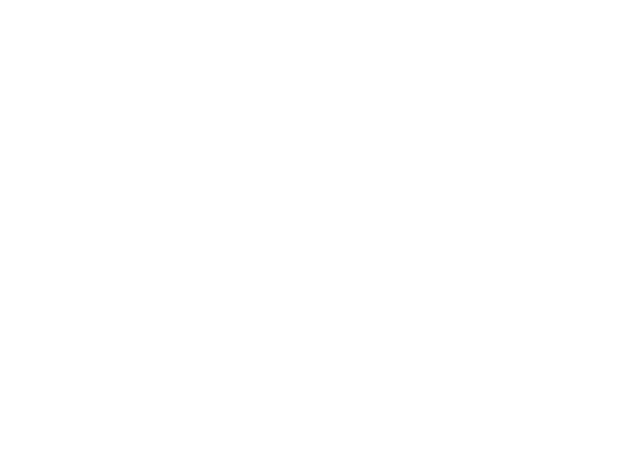
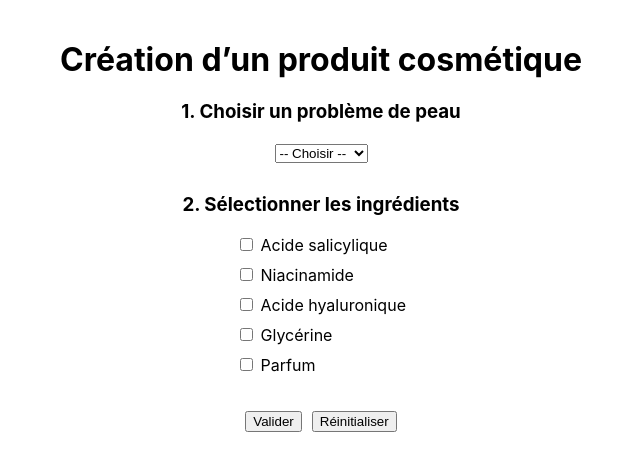
Before and after one commit to Es-saiydy/cosmetic-lab, a React (Create React App) app in the folder frontend/: page /creation-produit in a window 1280 px wide. Before the commit this address had no page. Shown: the top 470 px of the page, without its empty margins (319-959 px from the left). Built offline with nearby package versions, Linux system fonts and the light colour scheme; sample sign-in values are in the browser's storage.

Commit message:
mini-jeu creation produit + sauvegarde score + page resultat

```diff
--- a/frontend/src/App.js
+++ b/frontend/src/App.js
@@ -3,14 +3,18 @@ import Login from "./pages/Login";
 import Register from "./pages/Register";
 import Dashboard from "./pages/Dashboard";
 import ProtectedRoute from "./components/ProtectedRoute";
+import CreationProduit from "./pages/CreationProduit";
+import Resultat from "./pages/Resultat";
+
 
 function App() {
   return (
     <Router>
       <Routes>
-        <Route path="/" element={<Navigate to="/login" />} />
+        <Route path="/" element={<Navigate to="/login" replace />} />
         <Route path="/login" element={<Login />} />
         <Route path="/register" element={<Register />} />
+        <Route path="/resultat" element={<Resultat />} />
 
         <Route
           path="/dashboard"
@@ -20,6 +24,14 @@ function App() {
             </ProtectedRoute>
           }
         />
+        <Route
+          path="/creation-produit"
+          element={
+            <ProtectedRoute>
+              <CreationProduit />
+            </ProtectedRoute>
+          }
+        />
       </Routes>
     </Router>
   );
--- /dev/null
+++ b/frontend/src/api.js
@@ -0,0 +1,3 @@
+const API_URL = "http://localhost:5001";
+
+export default API_URL;
--- a/frontend/src/components/ProtectedRoute.jsx
+++ b/frontend/src/components/ProtectedRoute.jsx
@@ -4,7 +4,7 @@ function ProtectedRoute({ children }) {
   const token = localStorage.getItem("token");
 
   if (!token) {
-    return <Navigate to="/login" />;
+    return <Navigate to="/login" replace />;
   }
 
   return children;
--- /dev/null
+++ b/frontend/src/pages/CreationProduit.jsx
@@ -0,0 +1,251 @@
+import { useState } from "react";
+import API_URL from "../api";
+import { useNavigate } from "react-router-dom";
+
+function CreationProduit() {
+  const [probleme, setProbleme] = useState("");
+  const [ingredientsSelectionnes, setIngredientsSelectionnes] = useState([]);
+  const [score, setScore] = useState(null);
+  const [message, setMessage] = useState("");
+  const [sauvegardeMessage, setSauvegardeMessage] = useState("");
+  const navigate = useNavigate();
+
+  const ingredients = [
+    { id: 1, nom: "Acide salicylique" },
+    { id: 2, nom: "Niacinamide" },
+    { id: 3, nom: "Acide hyaluronique" },
+    { id: 4, nom: "Glycérine" },
+    { id: 5, nom: "Parfum" },
+  ];
+
+  const handleIngredientChange = (ingredientNom) => {
+    if (ingredientsSelectionnes.includes(ingredientNom)) {
+      setIngredientsSelectionnes(
+        ingredientsSelectionnes.filter((item) => item !== ingredientNom)
+      );
+    } else {
+      setIngredientsSelectionnes([...ingredientsSelectionnes, ingredientNom]);
+    }
+  };
+
+  const calculerScore = () => {
+    let nouveauScore = 0;
+
+    if (probleme === "acne") {
+      if (ingredientsSelectionnes.includes("Acide salicylique")) nouveauScore += 5;
+      if (ingredientsSelectionnes.includes("Niacinamide")) nouveauScore += 5;
+      if (ingredientsSelectionnes.includes("Acide hyaluronique")) nouveauScore += 1;
+      if (ingredientsSelectionnes.includes("Glycérine")) nouveauScore += 1;
+    }
+
+    if (probleme === "seche") {
+      if (ingredientsSelectionnes.includes("Acide hyaluronique")) nouveauScore += 5;
+      if (ingredientsSelectionnes.includes("Glycérine")) nouveauScore += 5;
+      if (ingredientsSelectionnes.includes("Niacinamide")) nouveauScore += 1;
+      if (ingredientsSelectionnes.includes("Acide salicylique")) nouveauScore += 0;
+    }
+
+    if (ingredientsSelectionnes.includes("Parfum")) {
+      nouveauScore -= 1;
+    }
+
+    if (nouveauScore < 0) {
+      nouveauScore = 0;
+    }
+
+    return nouveauScore;
+  };
+
+  const handleValidation = async () => {
+    setSauvegardeMessage("");
+
+    if (!probleme) {
+      setMessage("Veuillez choisir un problème de peau.");
+      setScore(null);
+      return;
+    }
+
+    if (ingredientsSelectionnes.length === 0) {
+      setMessage("Veuillez sélectionner au moins un ingrédient.");
+      setScore(null);
+      return;
+    }
+
+    const nouveauScore = calculerScore();
+    setScore(nouveauScore);
+
+    if (nouveauScore >= 8) {
+      setMessage("Très bon choix d’ingrédients.");
+    } else if (nouveauScore >= 5) {
+      setMessage("Choix correct, mais améliorable.");
+    } else {
+      setMessage("Choix peu adapté au problème de peau.");
+    }
+
+    try {
+      const user = JSON.parse(localStorage.getItem("user"));
+      const token = localStorage.getItem("token");
+
+      console.log("API_URL =", API_URL);
+      console.log("user =", user);
+      console.log("token =", token);
+      console.log("url partie =", `${API_URL}/api/games/parties`);
+      console.log("url score =", `${API_URL}/api/games/scores`);
+
+      if (!user || !user.id) {
+        setSauvegardeMessage("Utilisateur non trouvé dans la session.");
+        return;
+      }
+
+      if (!token) {
+        setSauvegardeMessage("Token non trouvé. Veuillez vous reconnecter.");
+        return;
+      }
+
+      const partiePayload = {
+        id_utilisateur: Number(user.id),
+        id_mini_jeu: 1,
+      };
+
+      console.log("DATA ENVOYÉE PARTIE =", partiePayload);
+
+      const partieRes = await fetch(`${API_URL}/api/games/parties`, {
+        method: "POST",
+        headers: {
+          "Content-Type": "application/json",
+          Authorization: `Bearer ${token}`,
+        },
+        body: JSON.stringify(partiePayload),
+      });
+
+      const partieData = await partieRes.json();
+      console.log("REPONSE PARTIE =", partieData);
+
+      if (!partieRes.ok) {
+        setSauvegardeMessage(
+          "Erreur lors de la création de la partie : " +
+            (partieData.message || partieData.error || "Erreur inconnue")
+        );
+        return;
+      }
+
+      const idPartie = partieData.id_partie || partieData.id;
+
+      if (!idPartie) {
+        setSauvegardeMessage("id_partie introuvable dans la réponse backend.");
+        return;
+      }
+
+      const scorePayload = {
+        valeur: Number(nouveauScore),
+        temps: 30,
+        id_partie: Number(idPartie),
+      };
+
+      console.log("DATA ENVOYÉE SCORE =", scorePayload);
+
+      const scoreRes = await fetch(`${API_URL}/api/games/scores`, {
+        method: "POST",
+        headers: {
+          "Content-Type": "application/json",
+          Authorization: `Bearer ${token}`,
+        },
+        body: JSON.stringify(scorePayload),
+      });
+
+      const scoreData = await scoreRes.json();
+      console.log("REPONSE SCORE =", scoreData);
+
+      if (!scoreRes.ok) {
+        setSauvegardeMessage(
+          "Erreur lors de l’enregistrement du score : " +
+            (scoreData.message || scoreData.error || "Erreur inconnue")
+        );
+        return;
+      }
+
+      navigate("/resultat", {
+        state: {
+            score: nouveauScore,
+            message: message,
+            },
+    });
+
+    } catch (error) {
+      console.error("Erreur complète :", error);
+      setSauvegardeMessage("Erreur serveur : " + error.message);
+    }
+  };
+
+  const resetJeu = () => {
+    setProbleme("");
+    setIngredientsSelectionnes([]);
+    setScore(null);
+    setMessage("");
+    setSauvegardeMessage("");
+  };
+
+  return (
+    <div style={{ maxWidth: "700px", margin: "40px auto", textAlign: "center" }}>
+      <h1>Création d’un produit cosmétique</h1>
+
+      <h3>1. Choisir un problème de peau</h3>
+      <select value={probleme} onChange={(e) => setProbleme(e.target.value)}>
+        <option value="">-- Choisir --</option>
+        <option value="acne">Acné</option>
+        <option value="seche">Peau sèche</option>
+      </select>
+
+      <h3 style={{ marginTop: "30px" }}>2. Sélectionner les ingrédients</h3>
+
+      <div style={{ textAlign: "left", display: "inline-block" }}>
+        {ingredients.map((ingredient) => (
+          <div key={ingredient.id} style={{ marginBottom: "10px" }}>
+            <label>
+              <input
+                type="checkbox"
+                checked={ingredientsSelectionnes.includes(ingredient.nom)}
+                onChange={() => handleIngredientChange(ingredient.nom)}
+              />{" "}
+              {ingredient.nom}
+            </label>
+          </div>
+        ))}
+      </div>
+
+      <div style={{ marginTop: "25px" }}>
+        <button onClick={handleValidation} style={{ marginRight: "10px" }}>
+          Valider
+        </button>
+
+        <button onClick={resetJeu}>Réinitialiser</button>
+      </div>
+
+      {message && (
+        <div style={{ marginTop: "30px" }}>
+          <p>
+            <strong>Résultat :</strong> {message}
+          </p>
+        </div>
+      )}
+
+      {score !== null && (
+        <div style={{ marginTop: "10px" }}>
+          <p>
+            <strong>Score :</strong> {score} / 10
+          </p>
+        </div>
+      )}
+
+      {sauvegardeMessage && (
+        <div style={{ marginTop: "10px" }}>
+          <p>
+            <strong>Sauvegarde :</strong> {sauvegardeMessage}
+          </p>
+        </div>
+      )}
+    </div>
+  );
+}
+
+export default CreationProduit;
--- a/frontend/src/pages/Dashboard.jsx
+++ b/frontend/src/pages/Dashboard.jsx
@@ -1,19 +1,31 @@
 import { useEffect, useState } from "react";
 import { useNavigate } from "react-router-dom";
+import API_URL from "../api";
 
 function Dashboard() {
   const navigate = useNavigate();
+  const [miniJeux, setMiniJeux] = useState([]);
+  const [message, setMessage] = useState("");
+
   const user = JSON.parse(localStorage.getItem("user"));
-  const [miniJeux, setMiniJeux] = useState([]);
 
   useEffect(() => {
-    fetch("http://localhost:5001/api/games/minijeux")
-      .then(res => res.json())
-      .then(data => {
-        console.log("Mini-jeux:", data);
-        setMiniJeux(data);
-      })
-      .catch(err => console.error(err));
+    const fetchMiniJeux = async () => {
+      try {
+        const res = await fetch(`${API_URL}/api/games/minijeux`);
+        const data = await res.json();
+
+        if (res.ok) {
+          setMiniJeux(data);
+        } else {
+          setMessage("❌ Impossible de charger les mini-jeux");
+        }
+      } catch (error) {
+        setMessage("❌ Erreur serveur : " + error.message);
+      }
+    };
+
+    fetchMiniJeux();
   }, []);
 
   const handleLogout = () => {
@@ -23,27 +35,42 @@ function Dashboard() {
   };
 
   return (
-    <div style={{ textAlign: "center", marginTop: "100px" }}>
+    <div style={{ textAlign: "center", marginTop: "60px" }}>
       <h1>Dashboard</h1>
 
       <p>
         Bienvenue {user ? `${user.prenom} ${user.nom}` : "utilisateur"}
       </p>
 
-      <h2>Mini-jeux</h2>
+      <h2>Mini-jeux disponibles</h2>
+
+      {message && <p>{message}</p>}
 
       {miniJeux.length === 0 ? (
         <p>Chargement...</p>
       ) : (
         miniJeux.map((jeu) => (
-          <div key={jeu.id_mini_jeu} style={{ marginBottom: "20px" }}>
+          <div
+            key={jeu.id_mini_jeu}
+            style={{
+              border: "1px solid #ccc",
+              padding: "15px",
+              margin: "15px auto",
+              width: "300px",
+              borderRadius: "10px",
+            }}
+          >
             <h3>{jeu.nom}</h3>
             <p>{jeu.description}</p>
+            <button onClick={() => navigate("/creation-produit")}>
+                Jouer
+            </button>
           </div>
         ))
       )}
 
-      <button onClick={handleLogout}>Logout</button>
+      <br />
+      <button onClick={handleLogout}>Se déconnecter</button>
     </div>
   );
 }
--- /dev/null
+++ b/frontend/src/pages/Resultat.jsx
@@ -0,0 +1,42 @@
+import { useLocation, useNavigate } from "react-router-dom";
+
+function Resultat() {
+  const location = useLocation();
+  const navigate = useNavigate();
+
+  const { score, message } = location.state || {};
+
+  if (!score) {
+    return (
+      <div style={{ textAlign: "center", marginTop: "100px" }}>
+        <h2>Aucun résultat disponible</h2>
+        <button onClick={() => navigate("/dashboard")}>
+          Retour Dashboard
+        </button>
+      </div>
+    );
+  }
+
+  return (
+    <div style={{ textAlign: "center", marginTop: "60px" }}>
+      <h1>Résultat du mini-jeu</h1>
+
+      <h2>Score : {score} / 10</h2>
+      <p>{message}</p>
+
+      <br />
+
+      <button onClick={() => navigate("/creation-produit")}>
+        Rejouer
+      </button>
+
+      <br /><br />
+
+      <button onClick={() => navigate("/dashboard")}>
+        Retour Dashboard
+      </button>
+    </div>
+  );
+}
+
+export default Resultat;
```
Also changed, not shown: frontend/src/pages/Login.jsx (+19 -10 lines), frontend/src/pages/Register.jsx (+21 -10 lines), 2 other files (tests, documents, lock files or other folders).
